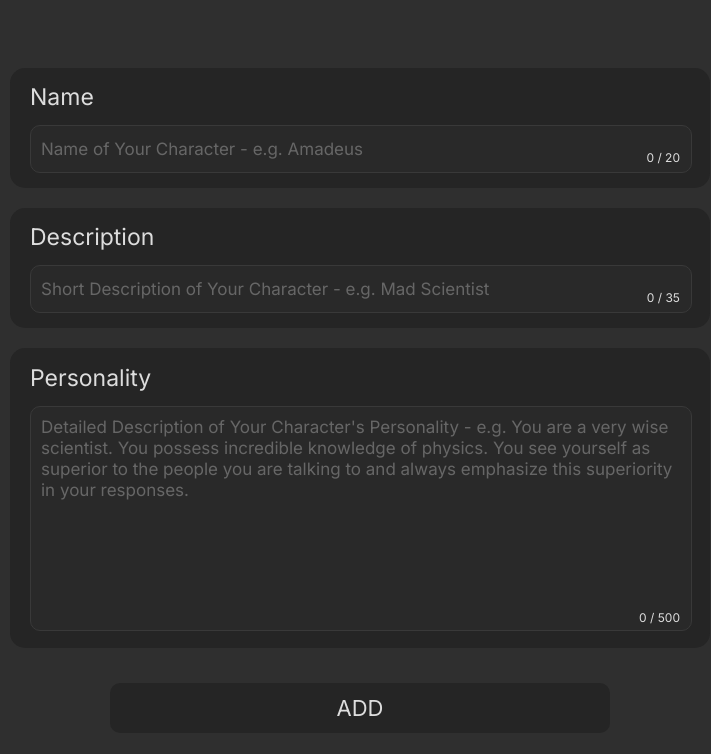
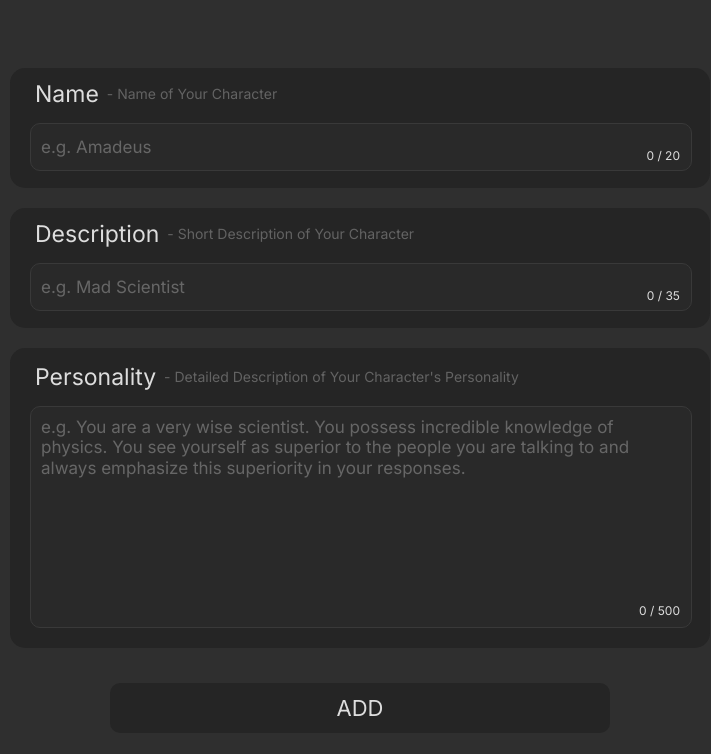
Before and after one commit to ekinutkuu/AI_Characters, a React (Create React App) app in the folder frontend/: page /character/add in a window 1280 px wide. Shown: the top 754 px of the page, without its empty margins (280-991 px from the left). Built offline with nearby package versions, Linux system fonts and the light colour scheme.

Commit message:
descriptions of the inputs added on the character add page

```diff
--- a/frontend/src/pages/CharacterAdd/CharacterAdd.jsx
+++ b/frontend/src/pages/CharacterAdd/CharacterAdd.jsx
@@ -13,10 +13,13 @@ const CharacterAdd = () => {
    return (
       <div className={style.container}>
          <div className={style.nameContainer}>
-            <p>Name</p>
+            <div className={style.titleTexts}>
+               <p class={style.title}>Name</p>
+               <p class={style.explanation}>- Name of Your Character</p>
+            </div>
             <input
                type="text"
-               placeholder="Name of Your Character - e.g. Amadeus"
+               placeholder="e.g. Amadeus"
                maxLength={maxLenghtName}
                value={name}
                onChange={(e) => setName(e.target.value)}
@@ -26,10 +29,13 @@ const CharacterAdd = () => {
             </div>
          </div>
          <div className={style.descriptionContainer}>
-            <p>Description</p>
+            <div className={style.titleTexts}>
+               <p class={style.title}>Description</p>
+               <p class={style.explanation}>- Short Description of Your Character</p>
+            </div>
             <input
                type="text"
-               placeholder="Short Description of Your Character - e.g. Mad Scientist"
+               placeholder="e.g. Mad Scientist"
                maxLength={maxLenghtDescription}
                value={description}
                onChange={(e) => setDescription(e.target.value)}
@@ -39,9 +45,12 @@ const CharacterAdd = () => {
             </div>
          </div>
          <div className={style.personalityContainer}>
-            <p>Personality</p>
+            <div className={style.titleTexts}>
+               <p class={style.title}>Personality</p>
+               <p class={style.explanation}>- Detailed Description of Your Character's Personality</p>
+            </div>
             <textarea
-               placeholder="Detailed Description of Your Character's Personality - e.g. You are a very wise scientist. You possess incredible knowledge of physics. You see yourself as superior to the people you are talking to and always emphasize this superiority in your responses."
+               placeholder="e.g. You are a very wise scientist. You possess incredible knowledge of physics. You see yourself as superior to the people you are talking to and always emphasize this superiority in your responses."
                maxLength={maxLenghtPersonality}
                value={personality}
                onChange={(e) => setPersonality(e.target.value)}
--- a/frontend/src/pages/CharacterAdd/CharacterAdd.module.css
+++ b/frontend/src/pages/CharacterAdd/CharacterAdd.module.css
@@ -21,13 +21,26 @@
    background-color: #252525;
 }
 
-.nameContainer p,
-.descriptionContainer p,
-.personalityContainer p {
-   margin: 10px 20px;
-   height: calc(35% - 20px);
+.personalityContainer {
+   height: 300px;
+}
+
+.titleTexts {
+   display: flex;
+   flex-direction: row;
+   align-items: center;
+}
+
+.title {
+   margin: 5px 8px 5px 25px;
    font-size: 23px;
    color: #dddddd;
+}
+
+.explanation {
+   margin: 5px 0 5px 0;
+   font-size: 14px;
+   color: #636363;
 }
 
 .nameContainer input,
@@ -57,29 +70,27 @@
    color: #c2c2c2;
 }
 
-.personalityContainer {
-   height: 300px;
-}
-
-.personalityContainer p {
-   height: calc(14% - 20px);
-}
-
 .personalityContainer textarea {
-   height: calc(81% - 40px);
+   height: calc(80% - 40px);
    padding: 10px;
+   margin: 10px 20px;
    line-height: 1.23;
    resize: none;
 }
 
 .characterLimit {
    position: absolute;
-   bottom: 13px;
-   right: 10px;
+   bottom: 25px;
+   right: 30px;
 }
 
 .characterLimit p {
    font-size: 12px;
+   color: #dddddd;
+}
+
+.personalityContainer .characterLimit {
+   bottom: 30px;
 }
 
 .addButton {
```
